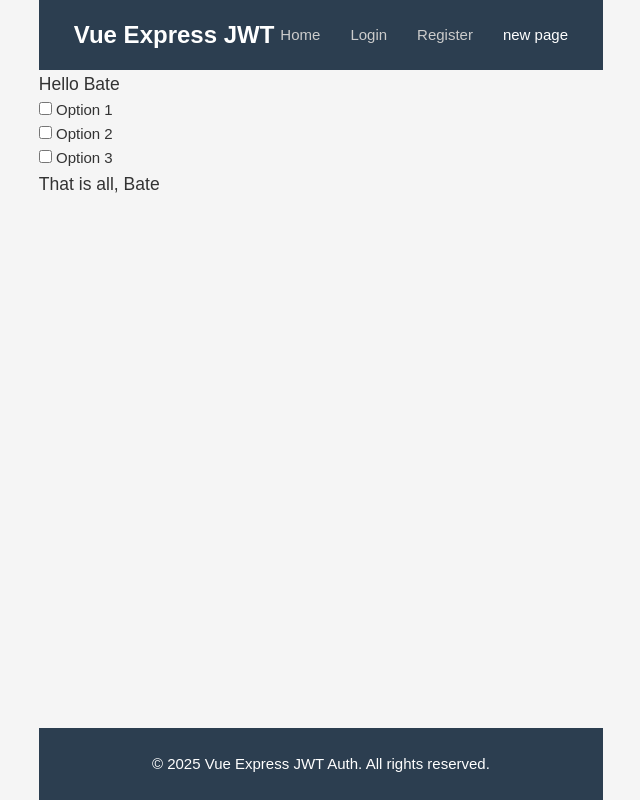
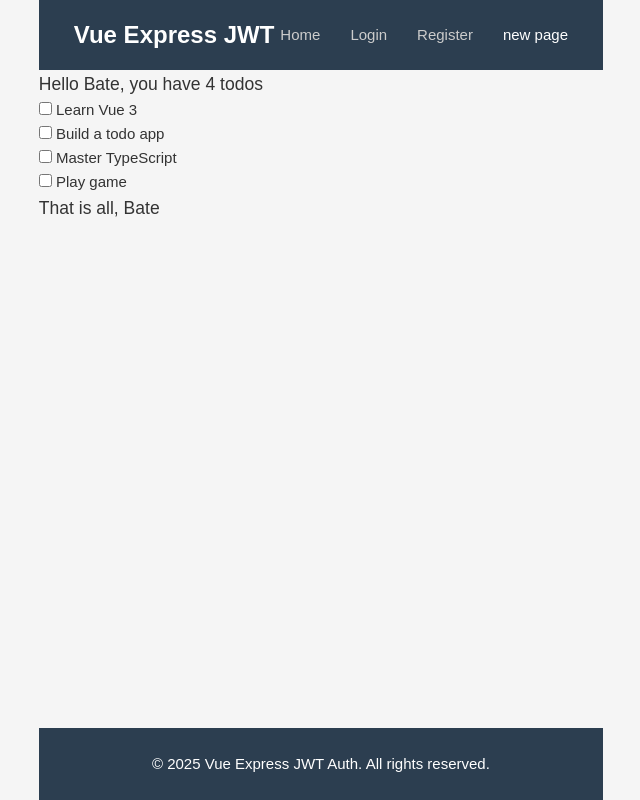
Before and after one commit to tuongvy117d/todoApp, a Vue app in the folder vue-express-ts-jwt/client/: page /newpage in a window 1280 px wide. Shown: the whole page, without its empty margins (37-677 px from the left). Built offline with nearby package versions, Linux system fonts and the light colour scheme; the HTML template or start-up script is replaced by a standard one.

Commit message:
Enhance NewView component to display dynamic todo list with checkboxes

```diff
--- a/vue-express-ts-jwt/client/src/views/NewView.vue
+++ b/vue-express-ts-jwt/client/src/views/NewView.vue
@@ -1,9 +1,9 @@
 <template>
-<h3>Hello {{ username }}</h3>
+<h3>Hello {{ username }}, you have {{ todos.length }} todos</h3>
 <form>
-  <label><input type="checkbox" name="option1" /> Option 1</label><br>
-  <label><input type="checkbox" name="option2" /> Option 2</label><br>
-  <label><input type="checkbox" name="option3" /> Option 3</label><br>
+  <div v-for="todo in todos" :key="todo.id">
+    <label><input type="checkbox" v-model="todo.completed" /> {{ todo.title }}</label><br>
+  </div>
 </form>
 <h3>That is all, {{ username }}</h3>
 </template>
@@ -15,8 +15,17 @@ export default defineComponent({
   setup() {
     const username = ref('Bate');
 
+    // Sample todo list
+    const todos = ref([
+      { id: 1, title: 'Learn Vue 3', completed: false },
+      { id: 2, title: 'Build a todo app', completed: false },
+      { id: 3, title: 'Master TypeScript', completed: false },
+      { id: 4, title: 'Play game', completed: false }
+    ]);
+
     return {
-      username
+      username,
+      todos
     };
   }
 });
```
